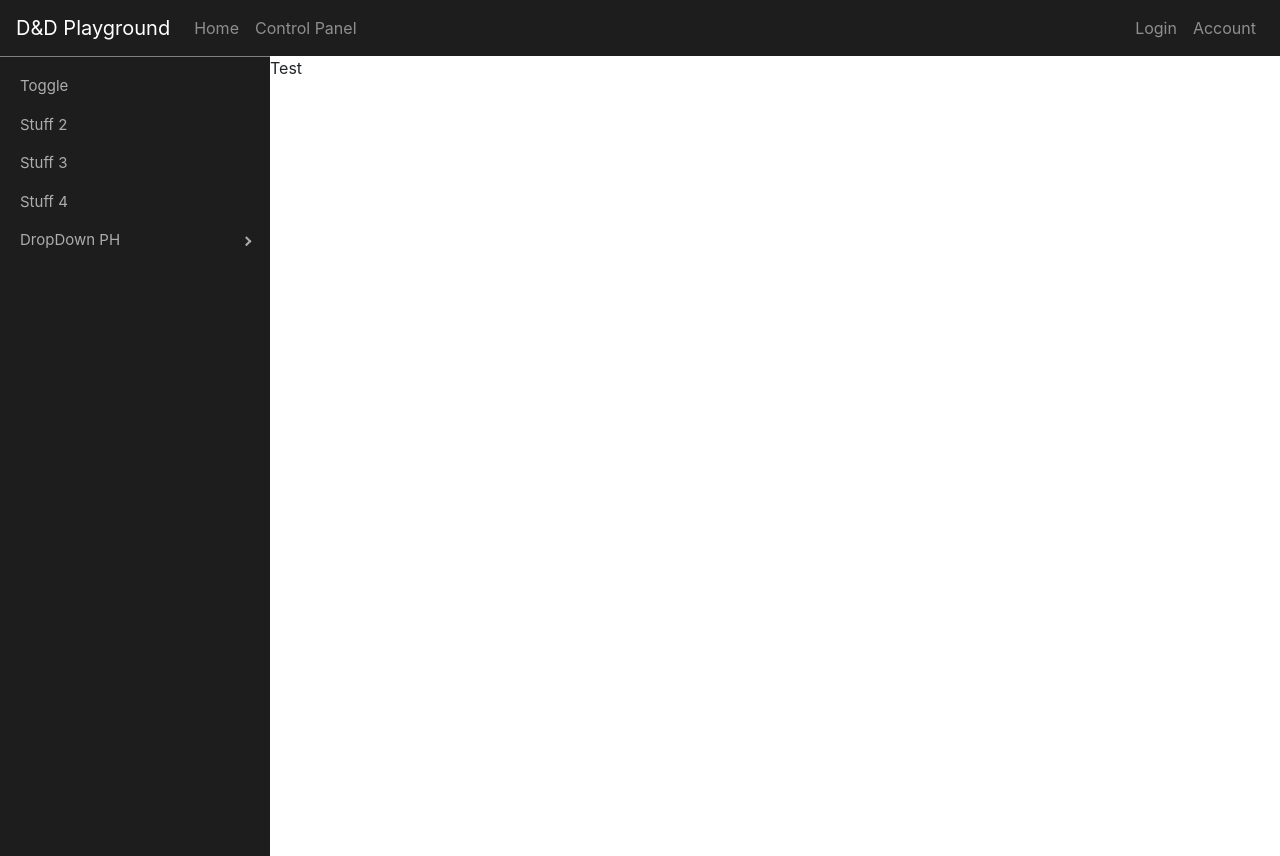
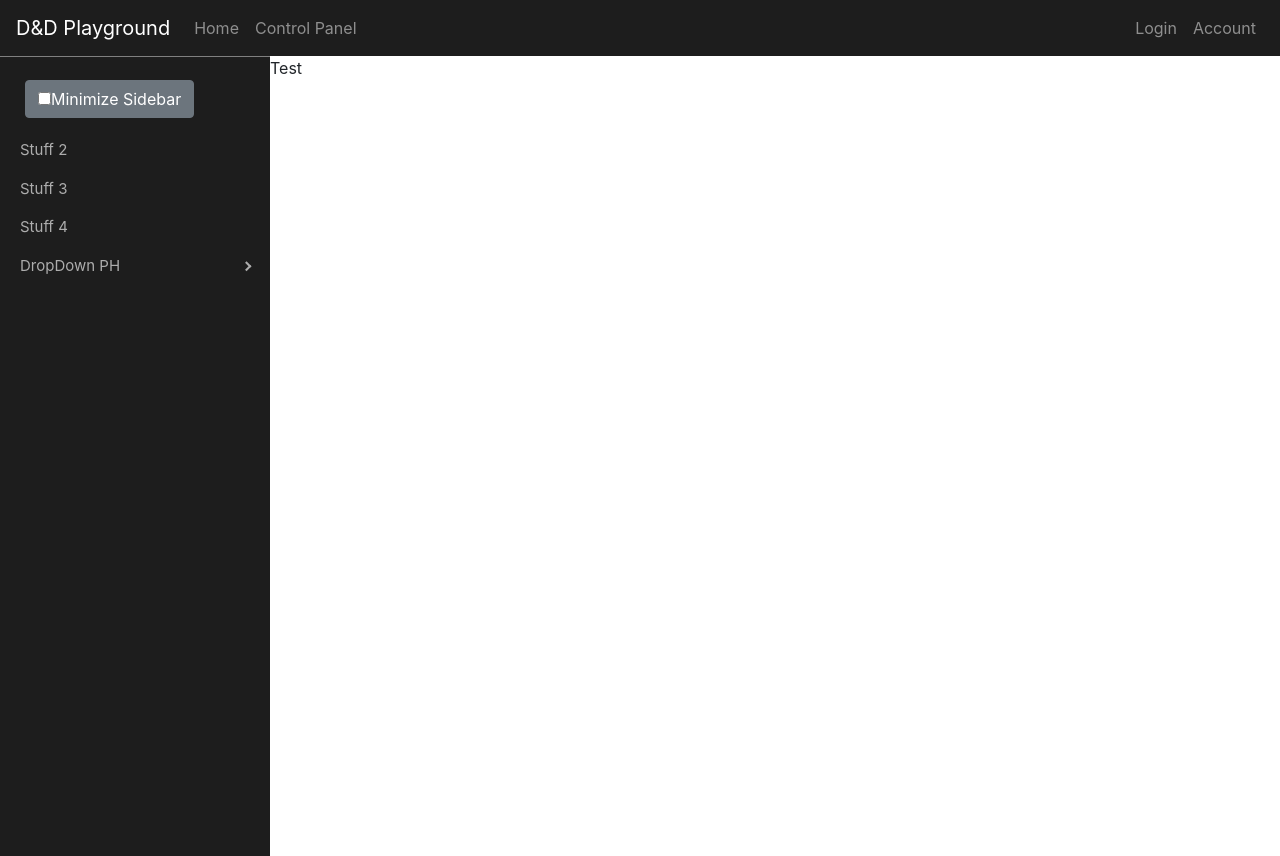
Before and after one commit to williammabernathy/Character_Sheet, a React (Create React App) app: page /controlpanel in a window 1280 px wide. Built offline with nearby package versions, Linux system fonts and the light colour scheme.

Commit message:
added sidebar toggle functionality

```diff
--- a/package.json
+++ b/package.json
@@ -10,6 +10,7 @@
     "react": "^16.13.1",
     "react-bootstrap": "^1.3.0",
     "react-dom": "^16.13.1",
+    "react-icons": "^3.10.0",
     "react-pro-sidebar": "^0.4.3",
     "react-router-dom": "^5.2.0",
     "react-scripts": "3.4.1",
--- a/src/Components/SideBar/SideBar.css
+++ b/src/Components/SideBar/SideBar.css
@@ -5,3 +5,7 @@
     border-width: 1px;
     border-color: grey;
 }
+
+.sidebarToggleButton {
+    margin: 5px;
+}
--- a/src/Components/SideBar/SideBar.js
+++ b/src/Components/SideBar/SideBar.js
@@ -1,16 +1,44 @@
 import React from 'react';
 import { ProSidebar, Menu, MenuItem, SubMenu, SidebarContent } from 'react-pro-sidebar';
+import ToggleButton from 'react-bootstrap/ToggleButton';
 import 'react-pro-sidebar/dist/css/styles.css';
 import './SideBar.css'
 
-const SideBar = () => {
+class SideBar extends React.Component {
+    constructor(props) {
+        super(props);
+
+        this.state = {
+            collapsed: false
+        };
+
+        this.handleCollapseToggle = this.handleCollapseToggle.bind(this);
+    }
+
+    // set the state to change if sidebar is toggled or not
+    handleCollapseToggle(collapsed) {
+        this.setState({ collapsed });
+    }
+
+    /*
+        render
+    */
+    render() {
         return (
             <div className="sideBarWrapper">
-            <ProSidebar>
+                <ProSidebar collapsed={this.state.collapsed}>
 
                     <SidebarContent>
                         <Menu iconShape="square">
-                        <MenuItem>Toggle</MenuItem>
+                            <MenuItem>
+                                <ToggleButton className="sidebarToggleButton"
+                                    type="checkbox"
+                                    variant="secondary"
+                                    checked={this.state.collapsed}
+                                    onChange={(e) => this.handleCollapseToggle(e.currentTarget.checked)}>
+                                    Minimize Sidebar
+                                    </ToggleButton>
+                            </MenuItem>
                             <MenuItem>Stuff 2</MenuItem>
                             <MenuItem>Stuff 3</MenuItem>
                             <MenuItem>Stuff 4</MenuItem>
@@ -24,6 +52,7 @@ const SideBar = () => {
                 </ProSidebar>
             </div>
         );
+    }
 };
 
 export default SideBar;
```
Also changed, not shown: 1 other file (tests, documents, lock files or other folders). Lines whose indentation alone changed are shown as unchanged.
